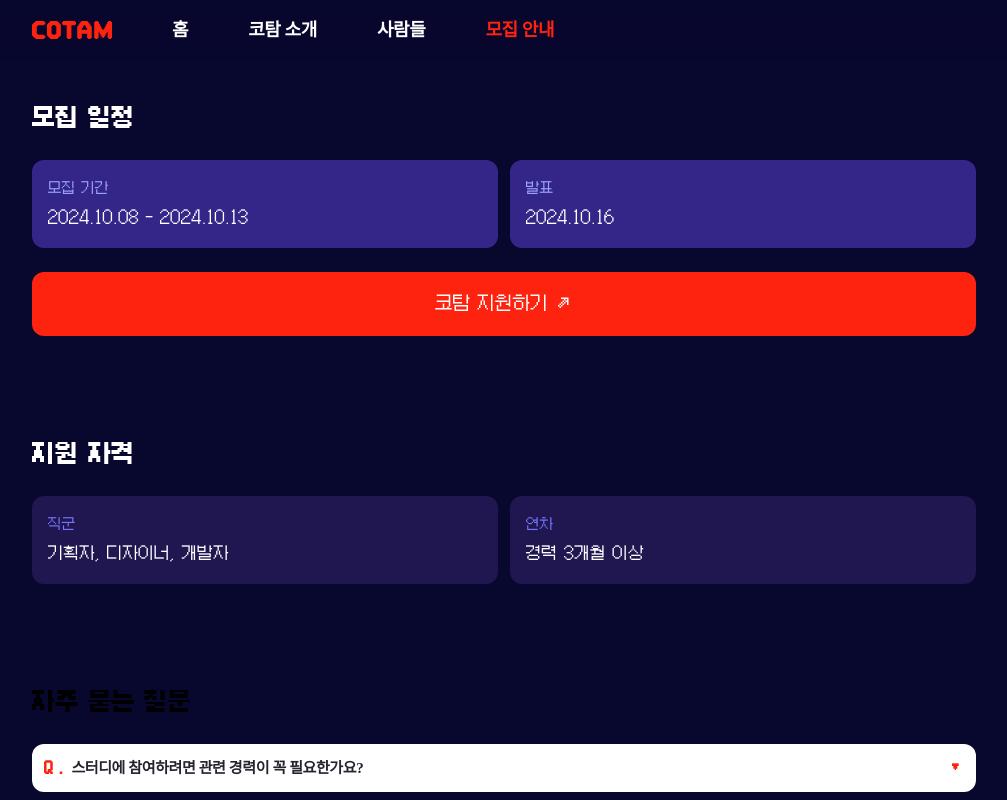
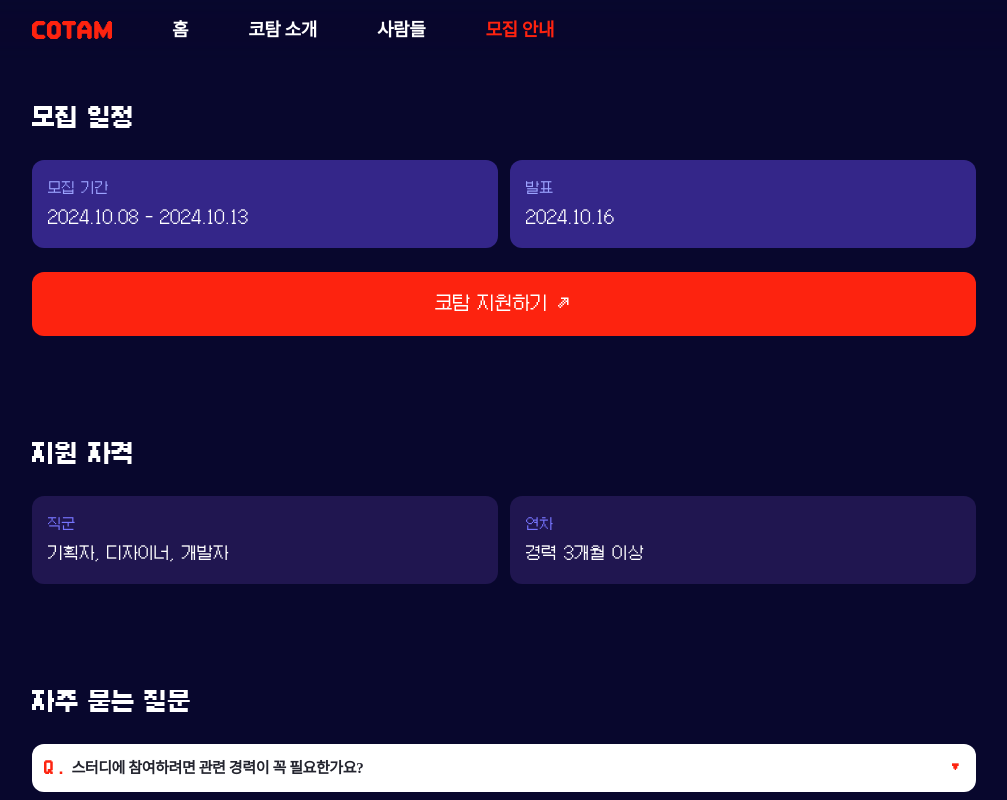
Before and after one commit to JANGSEYEONG/COTAM, a Next.js app: page /recruit in a window 1280 px wide. Shown: the top 800 px of the page, without its empty margins (136-1143 px from the left). Built offline with nearby package versions, Linux system fonts and the light colour scheme.

Commit message:
fix: 자주 묻는 질문 제목 색상 변경

```diff
--- a/src/app/recruit/page.tsx
+++ b/src/app/recruit/page.tsx
@@ -44,7 +44,7 @@ export default function Recruit() {
         </div>
       </section>
       <section aria-label="자주 묻는 질문" className="flex flex-col gap-y-6">
-        <h2 className="galmuri11-headline-3">자주 묻는 질문</h2>
+        <h2 className="text-white galmuri11-headline-3">자주 묻는 질문</h2>
         <FAQList />
       </section>
       <section aria-label="문의하기" className="gap-3 flex-col-center">
```
